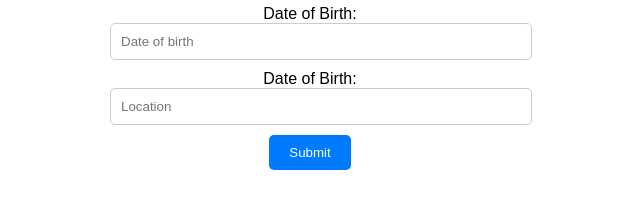
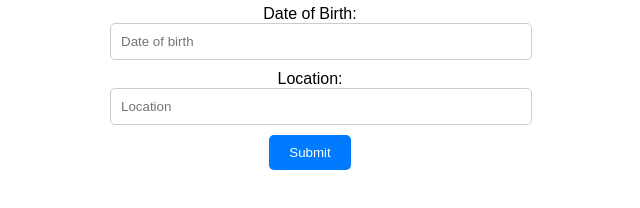
Before and after one commit to M-S-Dhanushkumar/my-db-web-app, a plain HTML site: page index.html in a window 1280 px wide. Shown: the part 302-510 px from the top of the page, 330-970 px from the left. Drawn offline with Linux system fonts and the light colour scheme.

Commit message:
Update index.html

```diff
--- a/index.html
+++ b/index.html
@@ -45,8 +45,8 @@
             <label for="dob">Date of Birth:</label>
             <input type="text" id="dob" name="data" placeholder="Date of birth">
 	     <br>
-            <label for="dob1">Date of Birth:</label>
-            <input type="text" id="dob1" name="data" placeholder="Location">
+            <label for="loc">Location:</label>
+            <input type="text" id="loc" name="data" placeholder="Location">
             <br>
             <input type="submit" value="Submit">
         </form>
```
